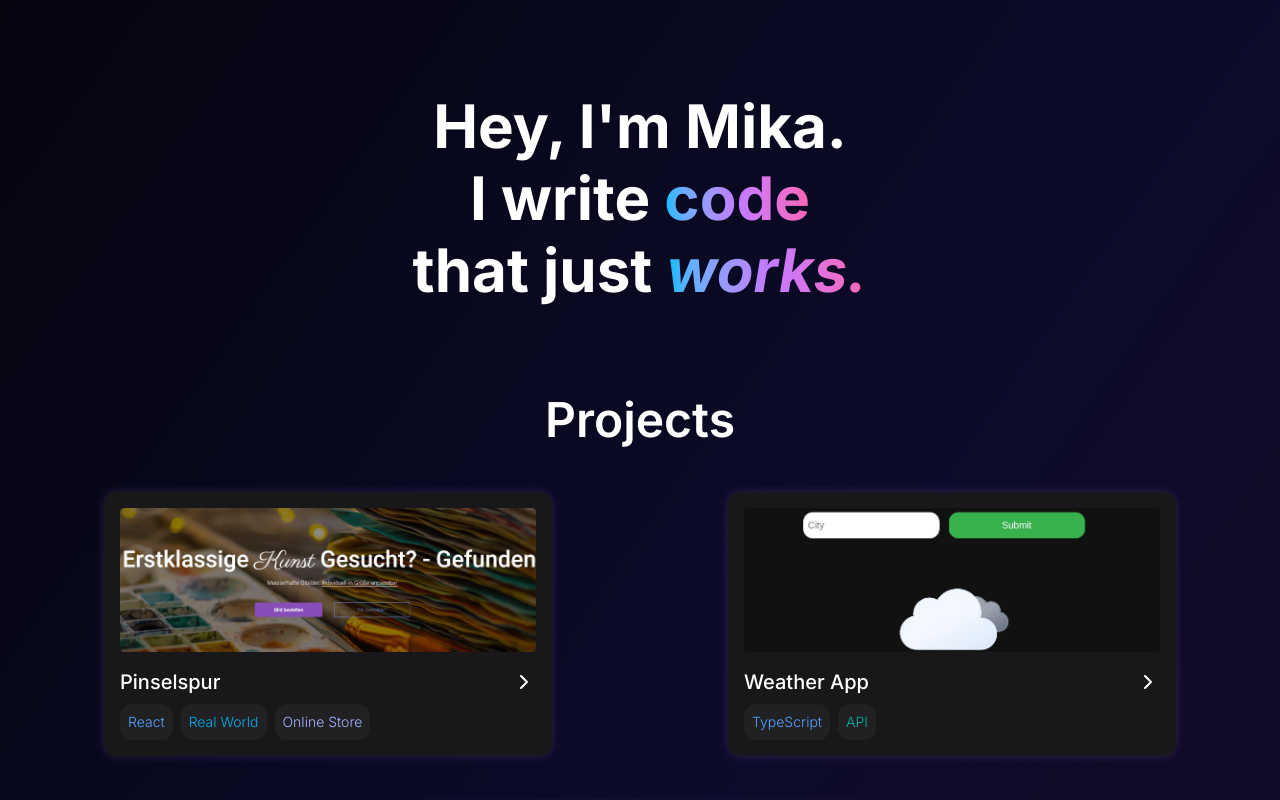
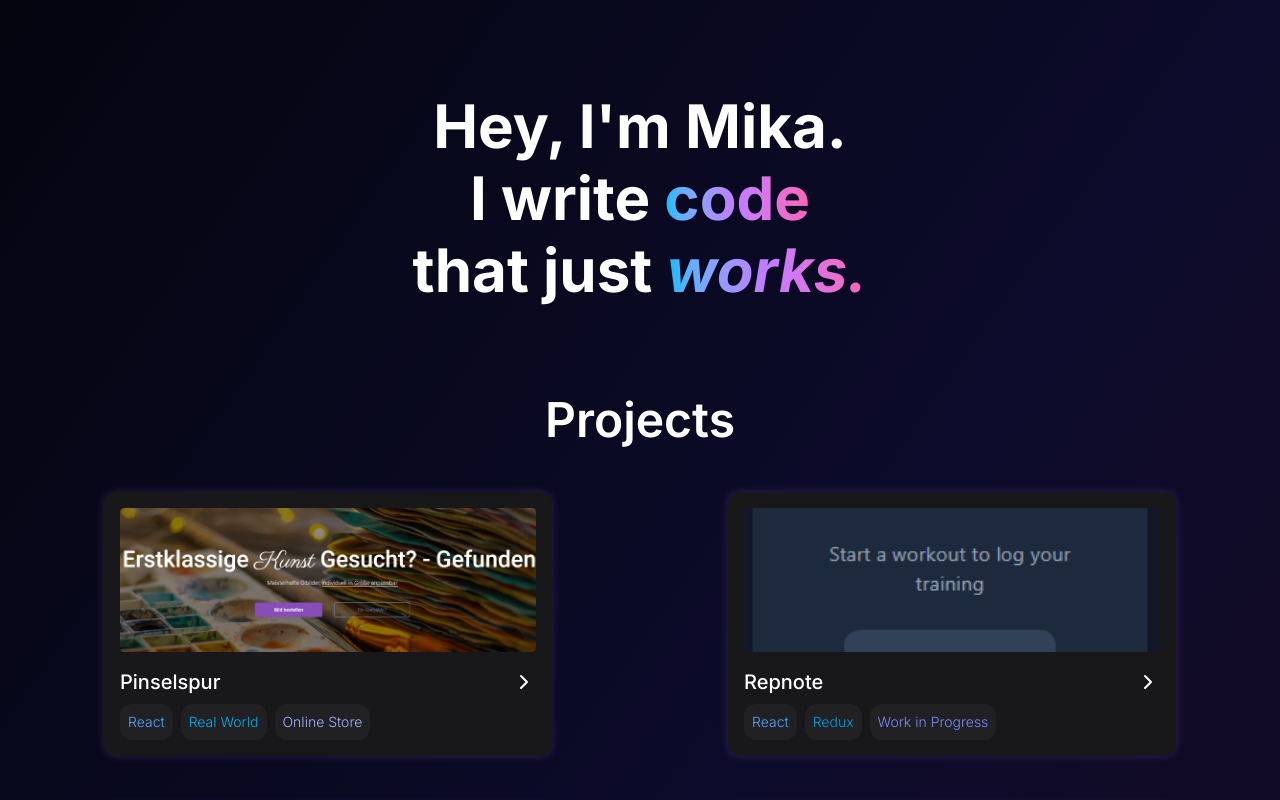
Before and after one commit to funcnroll/funcnroll.dev, a React (Vite) app: page / in a window 1280 px wide. Shown: the top 800 px of the page. Built offline with nearby package versions, Linux system fonts and the light colour scheme.

Commit message:
Add new project to projects

```diff
--- a/src/components/Projects.jsx
+++ b/src/components/Projects.jsx
@@ -26,6 +26,25 @@ function Project() {
           ]}
           to="/pinselspur"
           type="page"
+        />
+        <ProjectCard
+          img="/repnote.png"
+          title="Repnote"
+          tags={[
+            {
+              name: "React",
+              textColor: "text-blue-400",
+            },
+            {
+              name: "Redux",
+              textColor: "text-sky-500/90",
+            },
+            {
+              name: "Work in Progress",
+              textColor: "text-indigo-400",
+            },
+          ]}
+          to="https://github.com/funcnroll/repnote"
         />
         <ProjectCard
           img="/weatherapp.png"
```
Also changed, not shown: public/repnote.png (added).
